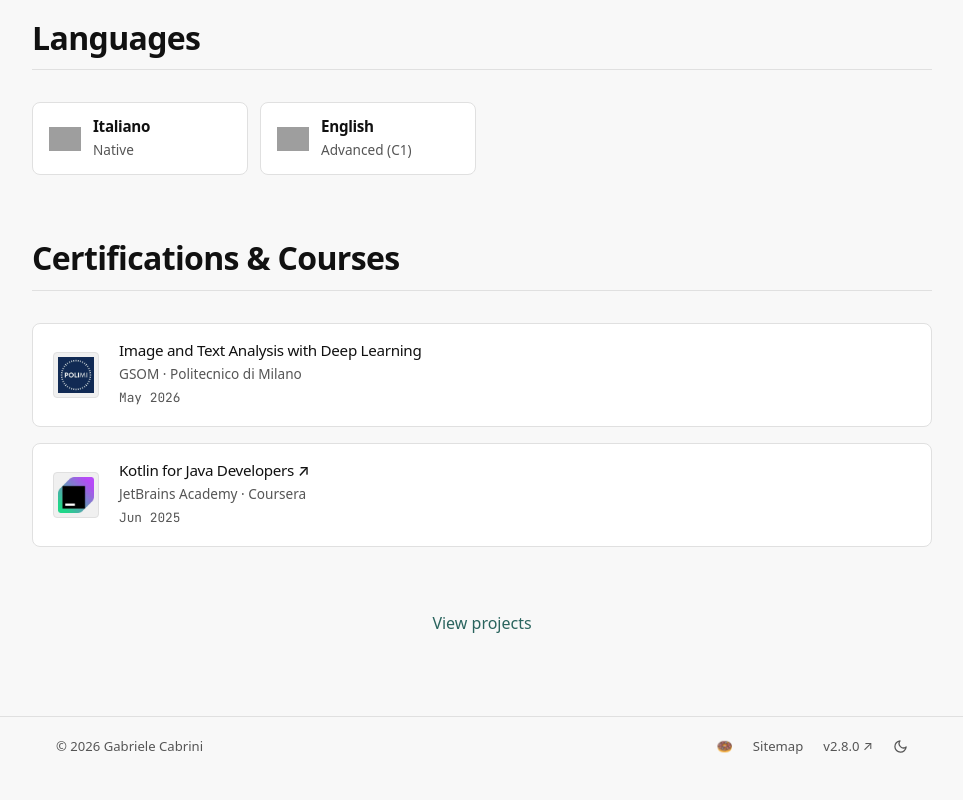
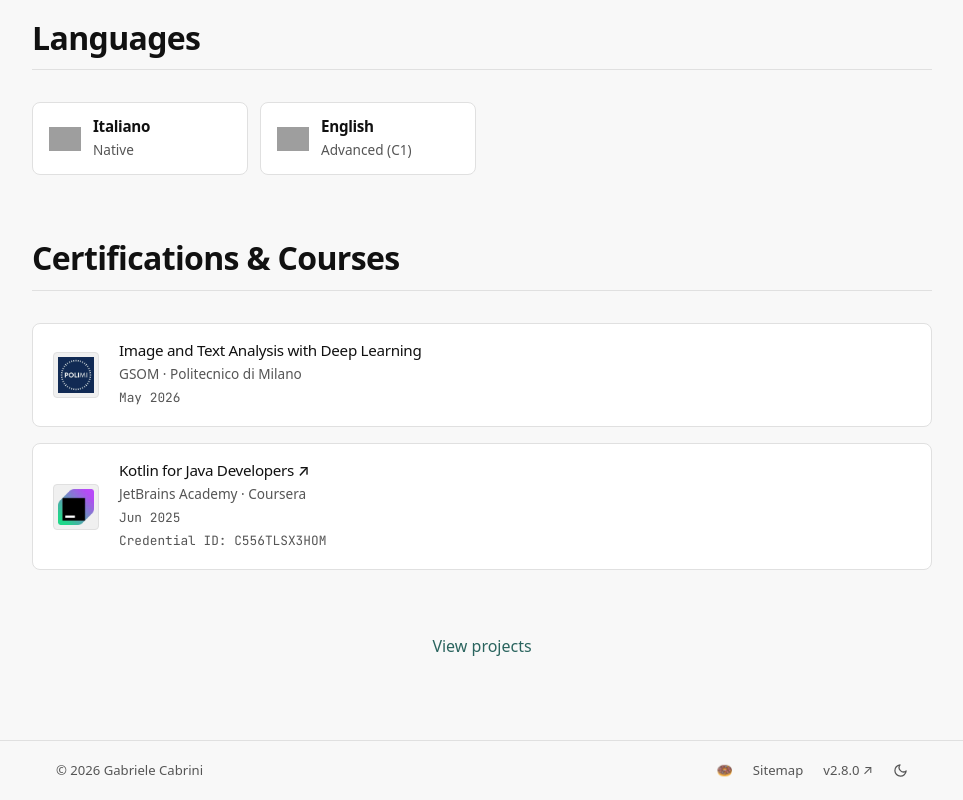
Before and after one commit to gabrielecabrini/portfolio, an Astro site: page /en/experience in a window 1280 px wide. Shown: the part 1457-2257 px from the top of the page, without its empty margins (158-1121 px from the left). Before the commit the page ends 2233 px from the top, so only its background shows below. Built offline with nearby package versions, Linux system fonts and the light colour scheme; Astro itself is replaced by a stand-in of ours; grey boxes are pictures that could not be loaded.

Commit message:
feat: add credential id

```diff
--- a/src/data/experience.ts
+++ b/src/data/experience.ts
@@ -268,5 +268,6 @@ export const CERTIFICATIONS: Certification[] = [
     date: '2025-06',
     iconUrl: '/assets/images/logos/jetbrains.webp',
     url: 'https://www.coursera.org/verify/C556TLSX3HOM',
+    credentialId: 'C556TLSX3HOM',
   },
 ];
--- a/src/i18n/en.json
+++ b/src/i18n/en.json
@@ -111,6 +111,7 @@
       }
     },
     "certs": {
+      "credentialId": "Credential ID",
       "title": "Certifications & Courses"
     }
   },
--- a/src/i18n/it.json
+++ b/src/i18n/it.json
@@ -111,6 +111,7 @@
       }
     },
     "certs": {
+      "credentialId": "ID credenziale",
       "title": "Certificazioni & Corsi"
     }
   },
--- a/src/models/certification.model.ts
+++ b/src/models/certification.model.ts
@@ -5,4 +5,6 @@ export interface Certification {
   date: string; // "YYYY-MM"
   iconUrl?: string;
   url?: string;
+  // Credential/certificate number printed on the certificate, shown as-is.
+  credentialId?: string;
 }
--- a/src/pages/[...lang]/experience.astro
+++ b/src/pages/[...lang]/experience.astro
@@ -130,6 +130,11 @@ const lang = pageLang(Astro.params.lang);
                 </h3>
                 <span class="cert-issuer">{cert.issuer}</span>
                 <span class="cert-date">{formatMonthYear(cert.date, lang)}</span>
+                {cert.credentialId && (
+                  <span class="cert-date">
+                    {t(lang, 'experience.certs.credentialId')}: {cert.credentialId}
+                  </span>
+                )}
               </div>
             </div>
           ))}
```
Also changed, not shown: src/pages/[...lang]/cv.astro (+10 -0 lines).
